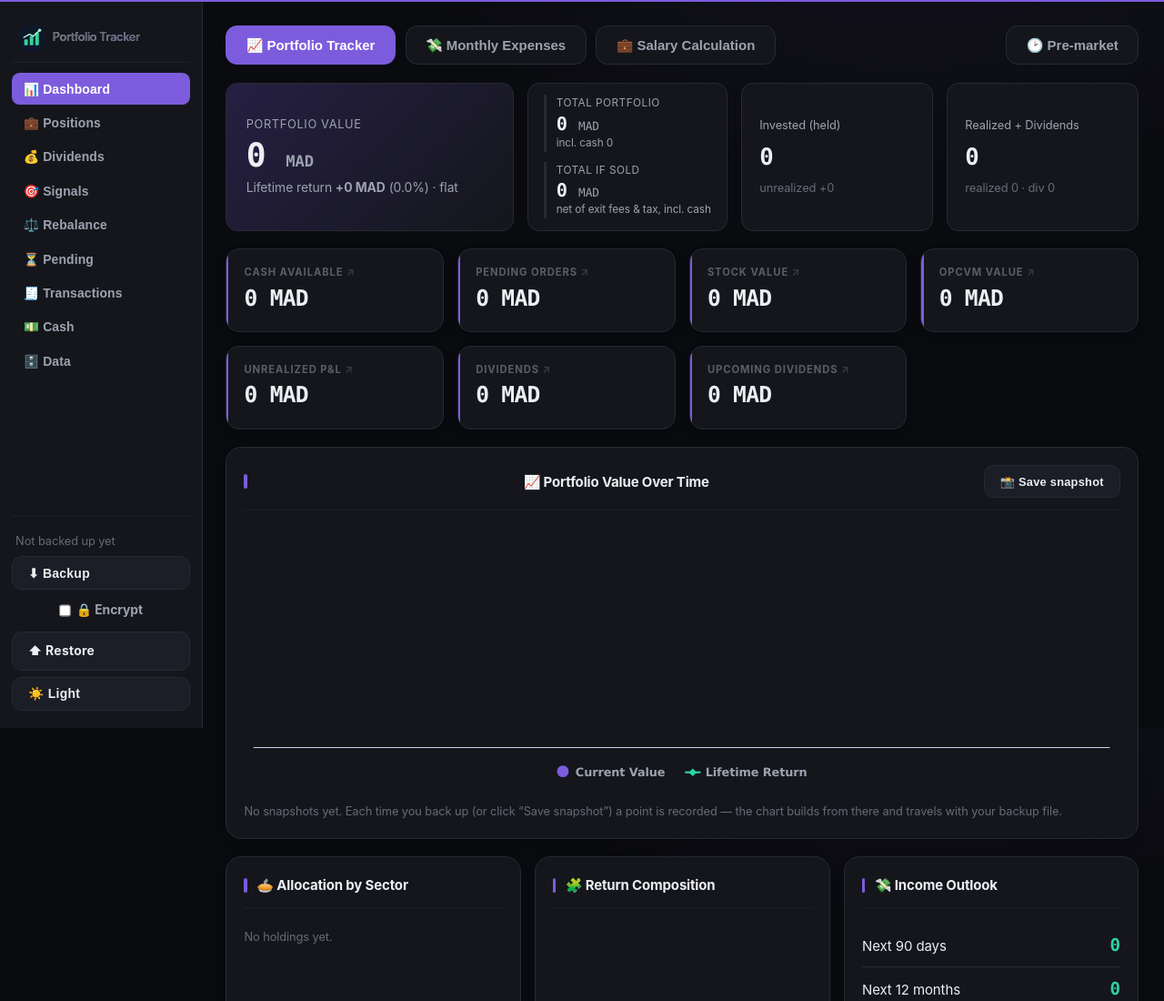
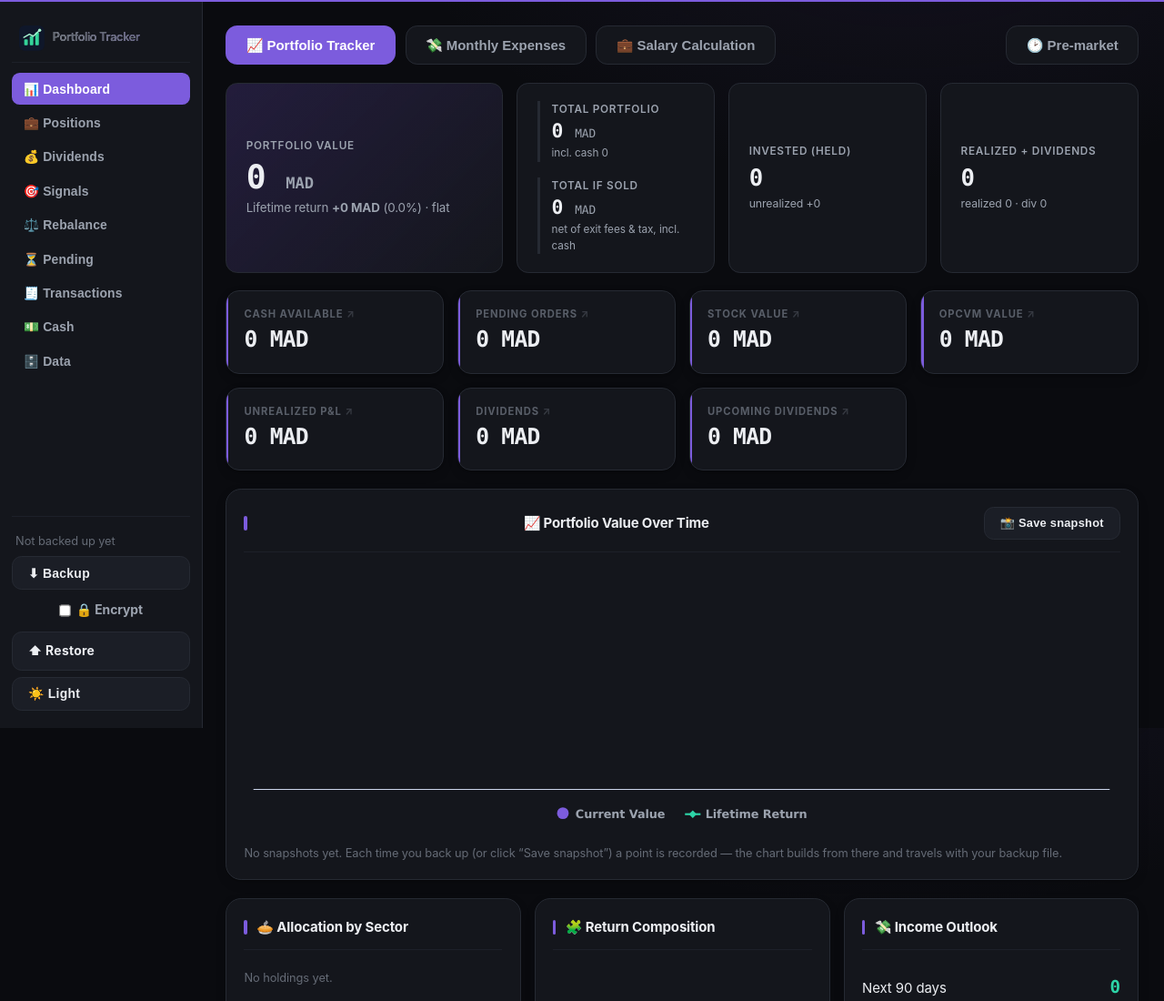
Before and after one commit to mehdizle/portfolio_tracker_v2, a website built with Vite: page index.html in a window 1280 px wide. Shown: the top 1100 px of the page at 91% size. Built offline with nearby package versions, Linux system fonts and the light colour scheme.

Commit message:
Add files via upload

```diff
--- a/styles.css
+++ b/styles.css
@@ -2074,109 +2074,104 @@ th.center input[type="checkbox"],
 }
 .dash-hero {
   display: grid;
-  grid-template-columns: 1.5fr auto 1fr 1fr;
+  grid-template-columns: 1.4fr 1fr 1fr 1fr;
   gap: 14px;
   margin-bottom: 18px;
-}
-/* Compact totals block to the RIGHT of the main portfolio-value card. Smaller
-   values than the hero-value, stacked, with a subtle per-figure accent. */
-.dash-hero .hero-totals {
-  display: flex;
-  flex-direction: column;
-  gap: 10px;
-  justify-content: center;
+  align-items: stretch;
+}
+/* ---- Dashboard hero: one consistent card system across all blocks ----
+   Every block shares the same padding, border, radius, and vertical centering
+   so the row reads as a cohesive strip. Labels are uppercase/tracked; values
+   are mono; secondary lines are muted. */
+.dash-hero .hero-main,
+.dash-hero .hero-totals,
+.dash-hero .hero-card {
   background: var(--panel);
   border: 1px solid var(--border);
   border-radius: var(--radius, 14px);
-  padding: 12px 16px;
-}
-.dash-hero .hero-total {
-  border-left: 3px solid var(--border);
-  padding-left: 10px;
-}
-.dash-hero .hero-total .k {
-  font-size: 11px;
-  color: var(--text2);
-  text-transform: uppercase;
-  letter-spacing: 0.04em;
-}
-.dash-hero .hero-total .v {
-  font-size: 19px;
-  font-weight: 700;
-  font-family: var(--mono, monospace);
-  line-height: 1.15;
-  margin-top: 2px;
-}
-/* Value color = profit/loss vs invested (pos/neg set in JS); the left border
-   picks up the same accent so the green/red variance reads at a glance. */
-.dash-hero .hero-total .v.pos {
-  color: var(--success, #26d07c);
-}
-.dash-hero .hero-total .v.neg {
-  color: var(--error, #ef4444);
-}
-.dash-hero .hero-total:has(.v.pos) {
-  border-left-color: var(--success, #26d07c);
-}
-.dash-hero .hero-total:has(.v.neg) {
-  border-left-color: var(--error, #ef4444);
-}
-.dash-hero .hero-total .v .u {
-  font-size: 12px;
-  color: var(--text2);
-  font-weight: 400;
-}
-.dash-hero .hero-total .mini {
-  font-size: 11px;
-  color: var(--text2);
-  margin-top: 1px;
-}
-.dash-hero .hero-main {
-  background: linear-gradient(135deg, rgba(124, 92, 221, 0.25), var(--panel));
-  border: 1px solid var(--border);
-  border-radius: var(--radius, 14px);
   padding: 18px 20px;
-  /* Center the value block vertically so it lines up with the taller totals /
-     cards beside it. */
   display: flex;
   flex-direction: column;
   justify-content: center;
 }
-.dash-hero .hero-label {
-  font-size: 12px;
+/* Primary value card gets a subtle brand wash to anchor the row. */
+.dash-hero .hero-main {
+  background: linear-gradient(135deg, rgba(124, 92, 221, 0.22), var(--panel));
+}
+.dash-hero .hero-label,
+.dash-hero .hero-card .k {
+  font-size: 11px;
   color: var(--text2);
   text-transform: uppercase;
-  letter-spacing: 0.05em;
+  letter-spacing: 0.06em;
+  font-weight: 600;
 }
 .dash-hero .hero-value {
   font-size: 34px;
   font-weight: 800;
   font-family: var(--mono, monospace);
-  margin: 4px 0;
-  line-height: 1.1;
+  margin: 6px 0 4px;
+  line-height: 1.05;
 }
 .dash-hero .hero-sub {
-  font-size: 13px;
-  color: var(--text2);
-}
-.dash-hero .hero-card {
-  background: var(--panel);
-  border: 1px solid var(--border);
-  border-radius: var(--radius, 14px);
-  padding: 16px 18px;
-  display: flex;
-  flex-direction: column;
-  justify-content: center;
-}
-.dash-hero .hero-card .k {
-  font-size: 12px;
+  font-size: 12.5px;
   color: var(--text2);
 }
 .dash-hero .hero-card .v {
   font-size: 24px;
   font-weight: 700;
   font-family: var(--mono, monospace);
-  margin-top: 4px;
+  margin: 6px 0 2px;
+  line-height: 1.05;
+}
+.dash-hero .hero-card .mini {
+  font-size: 11.5px;
+  color: var(--text2);
+}
+
+/* Totals block: two evenly-spaced figures, smaller than the hero value, each
+   with an accent left-border that turns green/red with the profit/loss verdict. */
+.dash-hero .hero-totals {
+  gap: 16px;
+}
+.dash-hero .hero-total {
+  border-left: 3px solid var(--border);
+  padding-left: 12px;
+}
+.dash-hero .hero-total .k {
+  font-size: 11px;
+  color: var(--text2);
+  text-transform: uppercase;
+  letter-spacing: 0.06em;
+  font-weight: 600;
+}
+.dash-hero .hero-total .v {
+  font-size: 20px;
+  font-weight: 700;
+  font-family: var(--mono, monospace);
+  line-height: 1.1;
+  margin: 3px 0 2px;
+}
+.dash-hero .hero-total .v.pos {
+  color: var(--success, #26d07c);
+}
+.dash-hero .hero-total .v.neg {
+  color: var(--error, #ef4444);
+}
+.dash-hero .hero-total:has(.v.pos) {
+  border-left-color: var(--success, #26d07c);
+}
+.dash-hero .hero-total:has(.v.neg) {
+  border-left-color: var(--error, #ef4444);
+}
+.dash-hero .hero-total .v .u {
+  font-size: 12px;
+  color: var(--text2);
+  font-weight: 400;
+}
+.dash-hero .hero-total .mini {
+  font-size: 11px;
+  color: var(--text2);
 }
 .wbar {
   margin-bottom: 10px;
```
